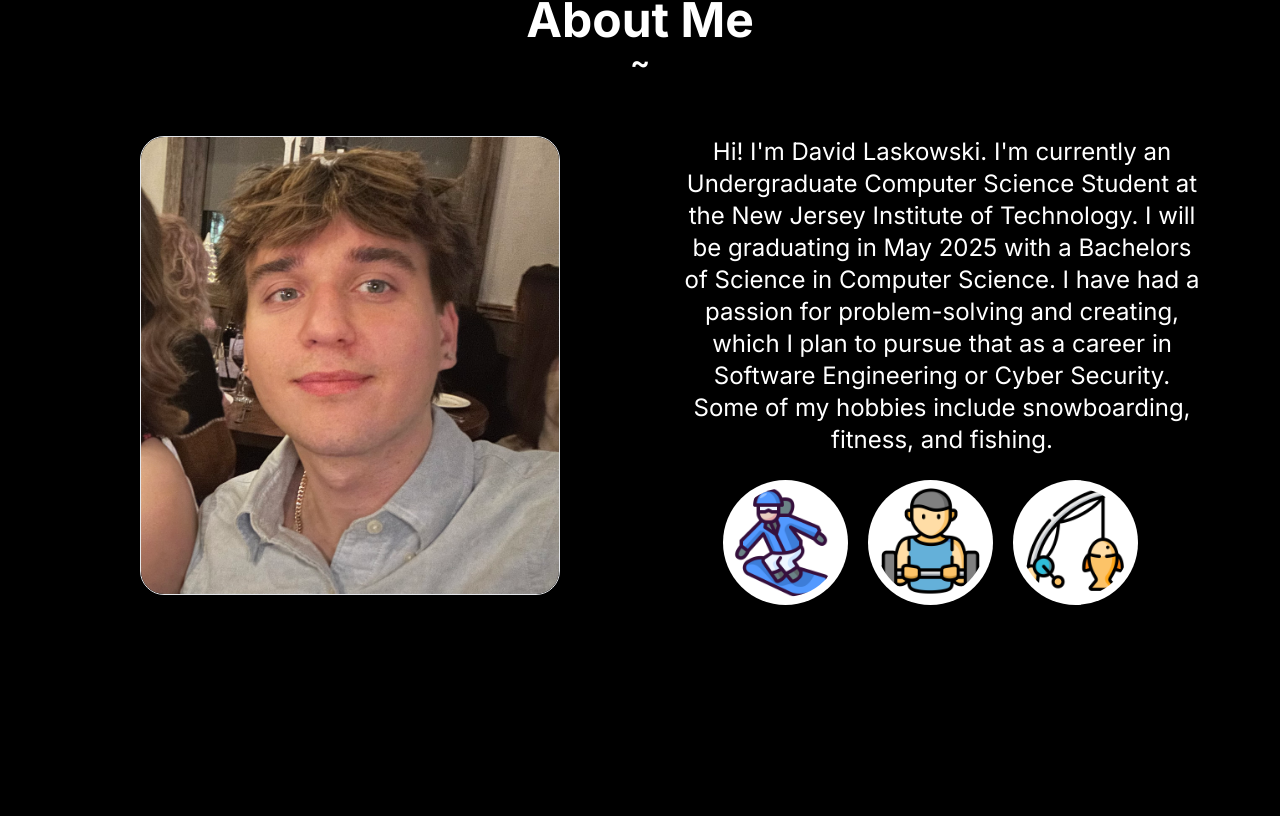
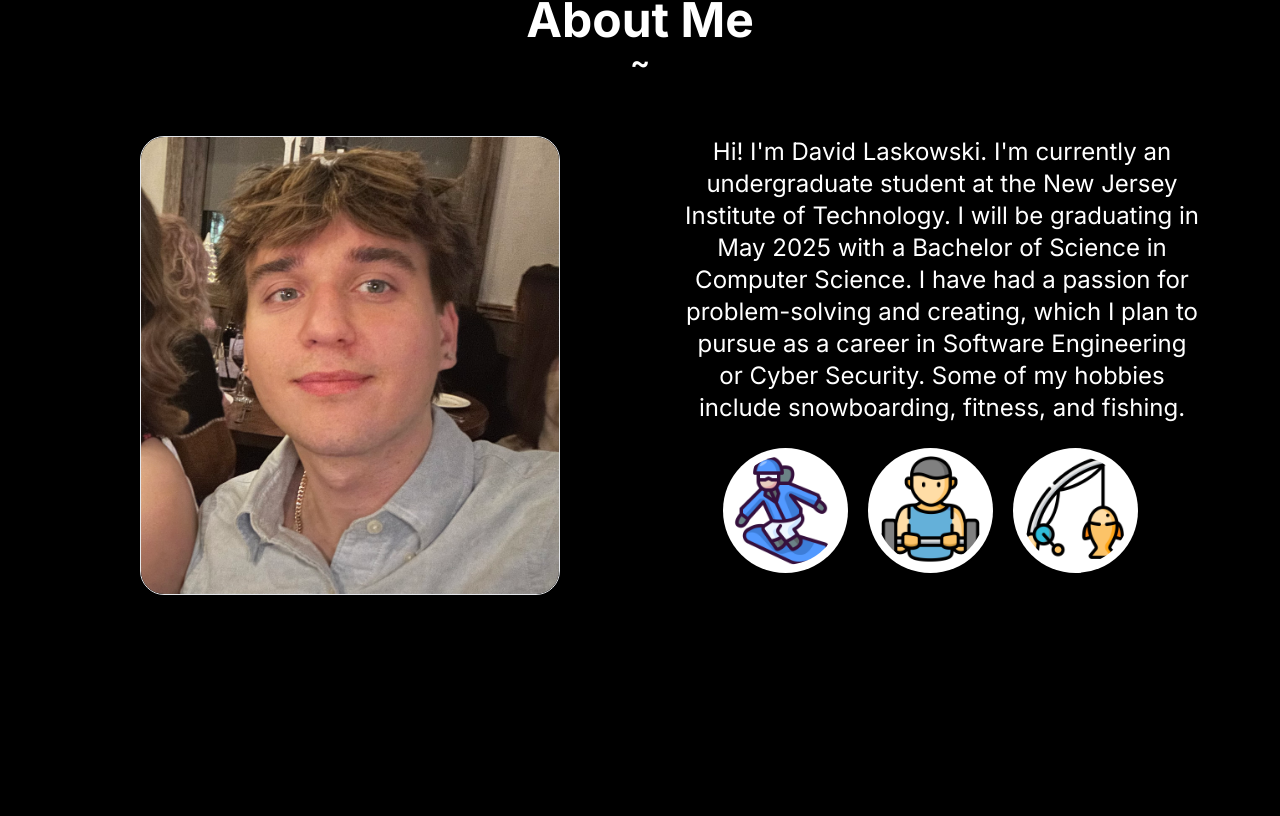
Before and after one commit to dlaskowski23/ReactPortfolioWebsite, a Next.js app: page / in a window 1280 px wide. Shown: the part 944-1760 px from the top of the page. Built offline with nearby package versions, Linux system fonts and the light colour scheme.

Commit message:
Update page.tsx

```diff
--- a/app/page.tsx
+++ b/app/page.tsx
@@ -107,11 +107,10 @@ function Home() {
           </div>
           <div className="flex flex-1 flex-col items-center">
             <p className="text-white text-2xl text-center ml-6 mb-6">
-              Hi! I'm David Laskowski. I'm currently an Undergraduate Computer
-              Science Student at the New Jersey Institute of Technology. I will
-              be graduating in May 2025 with a Bachelors of Science in Computer
+              Hi! I'm David Laskowski. I'm currently an undergraduate student at the New Jersey Institute of Technology. I will
+              be graduating in May 2025 with a Bachelor of Science in Computer
               Science. I have had a passion for problem-solving and creating,
-              which I plan to pursue that as a career in Software Engineering or
+              which I plan to pursue as a career in Software Engineering or
               Cyber Security. Some of my hobbies include snowboarding, fitness,
               and fishing.
             </p>
@@ -306,8 +305,8 @@ function Home() {
             <p className="text-black text-xl text-center  mb-6 md:mb-12">
               My group and I completed our data science project analyzing the recorded global temperature dataset from UC Berkeley.
               The aim is to uncover trends and patterns in global temperatures over time using advanced
-              statistical and machine learning techniques which were simple linear regression and Random Forest algorithm.
-              We used Jupyter Notebooks' execuiting cells in sequence and python with the following libraries for the algorithms and visualization;
+              statistical and machine learning techniques like what we used, simple linear regression, and Random Forest algorithm.
+              We used Jupyter Notebooks' executing cells in sequence and Python with the following libraries for the algorithms and visualization;
               pandas, numpy, sklearn, matplotlib.
             </p>
             <div className="flex justify-center space-x-5">
@@ -334,7 +333,7 @@ function Home() {
               provided by adjacent tokens to detect and describe errors. Designed
               to comprehend an untyped language, it handles strings, integers,
               real numbers, comments, and basic conditional constructs. The second layer,
-              a recursive descent parser, refines this process by cross-referencing tokens
+              a recursive descent parser refines this process by cross-referencing tokens
               with grammatical structures to pinpoint syntax errors. Finally, the interpreter
               unifies these functionalities, executing code while simultaneously verifying
               syntactic correctness, thereby elevating the system from mere analysis to
```
